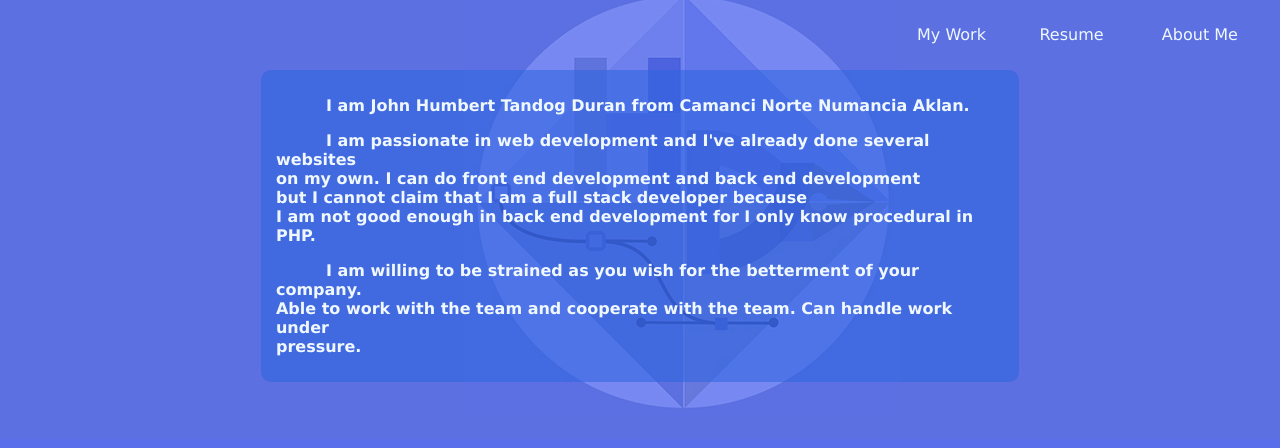
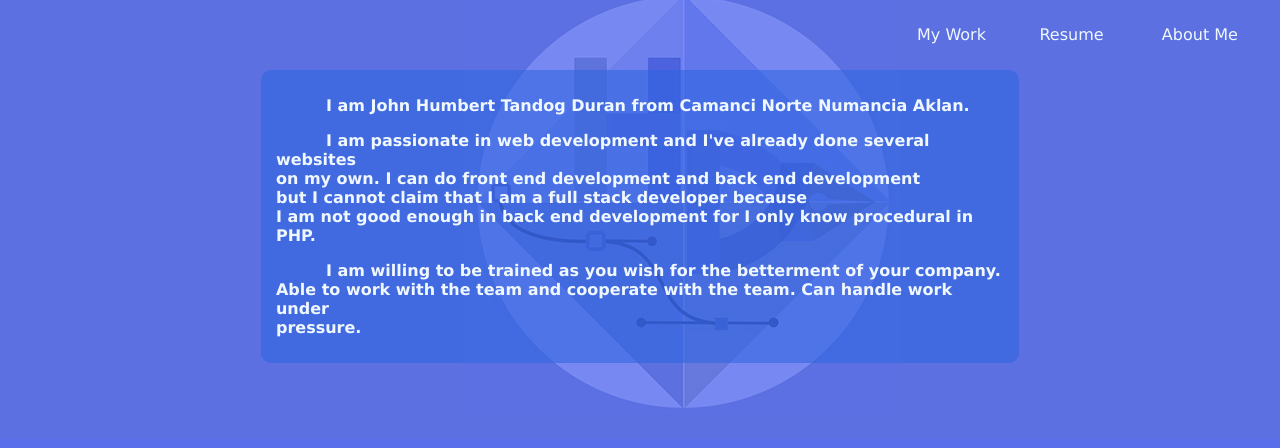
Before and after one commit to johnhumbertduran/MyPortfolio, a plain HTML site: page about.html in a window 1280 px wide. Shown: the part 224-672 px from the top of the page. Drawn offline with Linux system fonts and the light colour scheme.

Commit message:
Update about.html

```diff
--- a/about.html
+++ b/about.html
@@ -73,7 +73,7 @@
                             <br>I am not good enough in back end development for I only know procedural in PHP.
                             </p>
 
-                            <p>I am willing to be strained as you wish for the betterment of your company.
+                            <p>I am willing to be trained as you wish for the betterment of your company.
                             <br>Able to work with the team and cooperate with the team. Can handle work under
                             <br>pressure.
                             </p>
```
